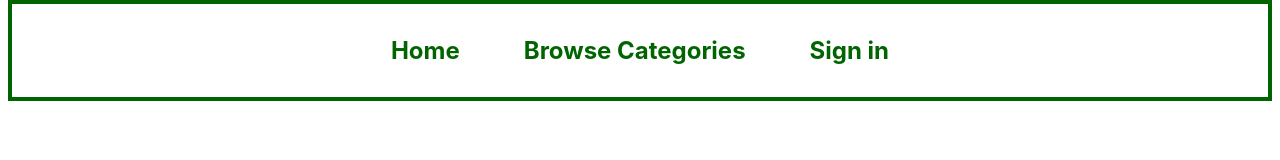
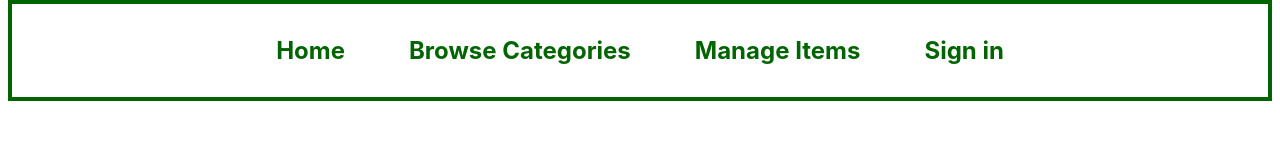
Before and after one commit to alonso-cadenas/ecowaste, a Next.js app: page / in a window 1280 px wide. Shown: the top 160 px of the page. Built offline with nearby package versions, Linux system fonts and the light colour scheme; no server answers; what aws-amplify would draw is missing.

Commit message:
Add Manage Items to navigation.

```diff
--- a/src/components/header/header.tsx
+++ b/src/components/header/header.tsx
@@ -16,6 +16,10 @@ export function Header({ showSignIn = true }: Props) {
         <a>Browse Categories</a>
       </Link>
 
+      <Link href={'/item/new'}>
+        <a>Manage Items</a>
+      </Link>
+
       {showSignIn && (
         <Link href={'/sign-in'}>
           <a>Sign in</a>
```
